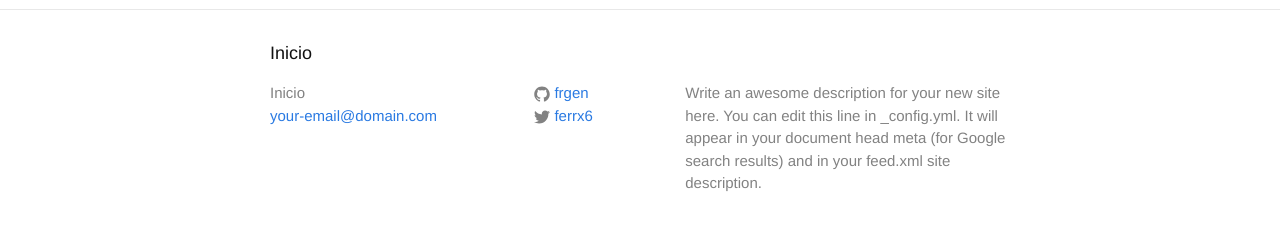
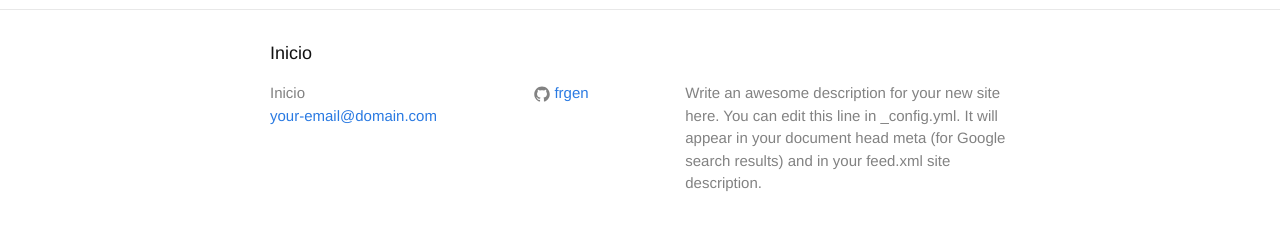
Before and after one commit to frgen/prueba-1, a Jekyll site: the page built from index.html, in a window 1280 px wide. Shown: the part 287-517 px from the top of the page. Built offline with Jekyll 4.4.1, drawn with Linux system fonts in a browser that asks for light colours.

Commit message:
Update _config.yml

```diff
--- a/_config.yml
+++ b/_config.yml
@@ -14,7 +14,7 @@ description: > # this means to ignore newlines until "baseurl:"
   Google search results) and in your feed.xml site description.
 baseurl: "" # the subpath of your site, e.g. /blog
 url: "http://yourdomain.com" # the base hostname & protocol for your site
-twitter_username: ferrx6
+instagram_username: fede__ro
 github_username:  frgen
 
 # Build settings
```
